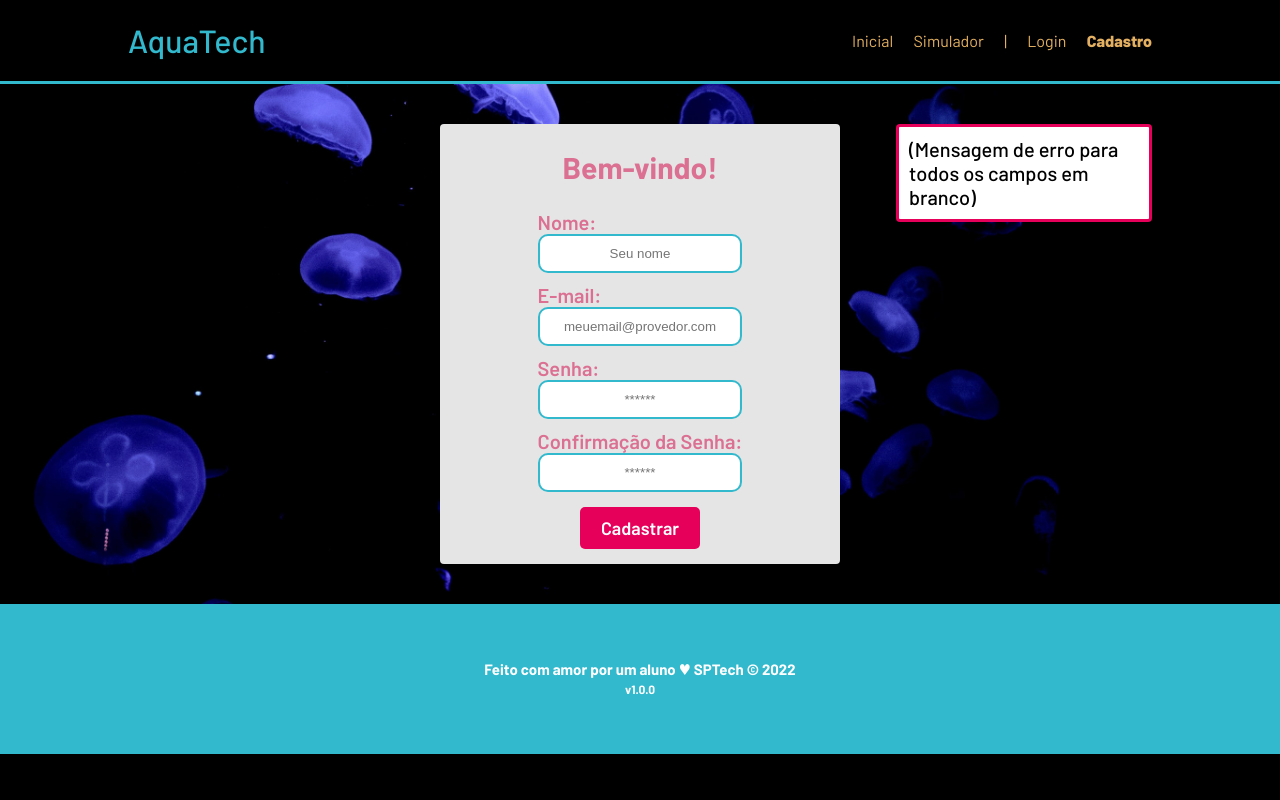
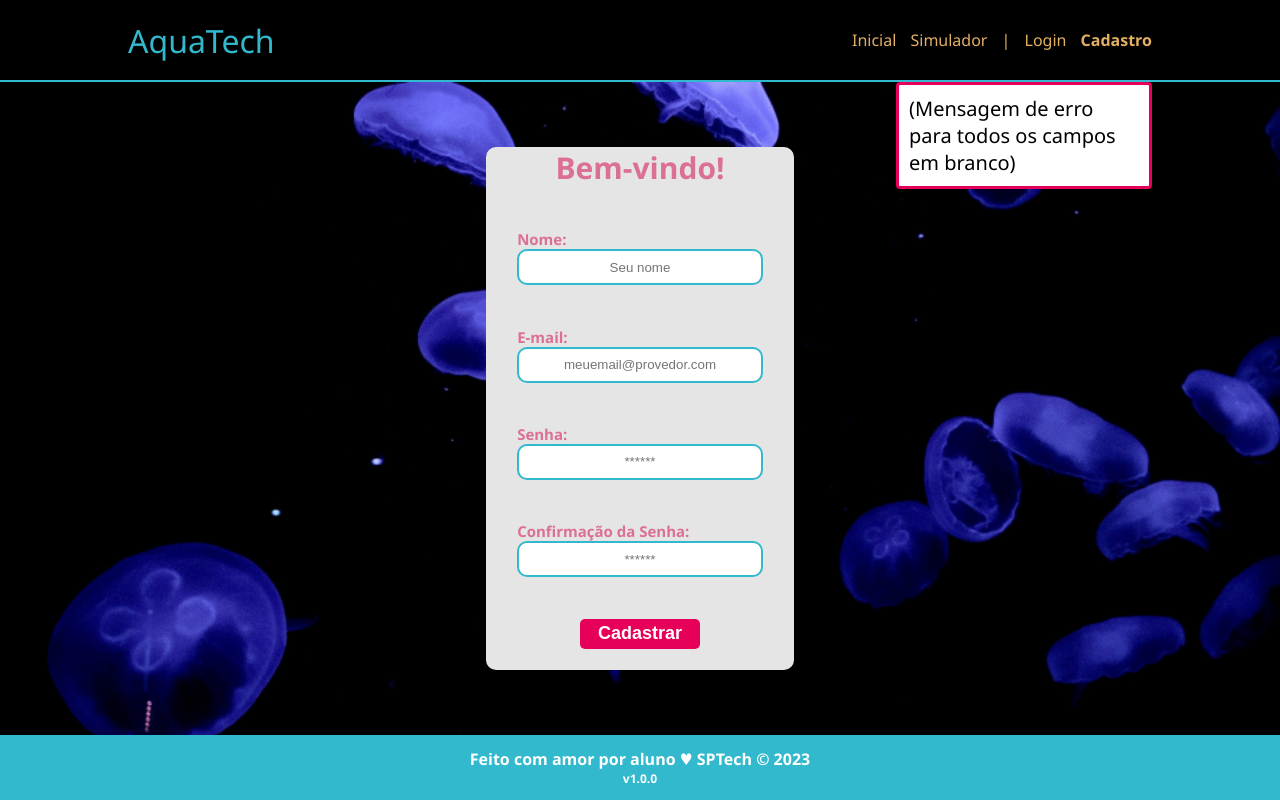
Before and after one commit to BandTec/web-data-viz, a website: page site/public/cadastro.html in a window 1280 px wide. Both pictures are taken after a click on the button "Cadastrar". Drawn offline with Linux system fonts and the light colour scheme.

Commit message:
refatoração dos css e do html

```diff
--- a/site/public/cadastro.html
+++ b/site/public/cadastro.html
@@ -13,7 +13,7 @@
 
 
     <link rel="icon" href="./assets/icon/favicon2.ico">
-    <link rel="stylesheet" href="./css/style.css">
+    <link rel="stylesheet" href="./css/estilo.css">
     <link rel="preconnect" href="https://fonts.gstatic.com">
     <link
         href="https://fonts.googleapis.com/css2?family=Exo+2:ital,wght@0,100;0,200;0,300;0,400;0,500;0,600;0,700;0,800;0,900;1,100;1,200;1,300;1,400;1,500;1,600;1,700;1,800;1,900&display=swap"
@@ -28,19 +28,17 @@
             <h1 class="titulo">AquaTech</h1>
             <ul class="navbar">
                 <li>
-                    <a href="./index.html">
-                        Inicial
-                    </a>
+                    <a href="index.html">Inicial</a>
                 </li>
                 <li>
-                    <a href="./simulador.html">Simulador</a>
+                    <a href="simulador.html">Simulador</a>
                 </li>
                 <li>|</li>
                 <li>
-                    <a href="./login.html">Login</a>
+                    <a href="login.html">Login</a>
                 </li>
                 <li class="agora">
-                    <a href="./cadastro.html">Cadastro</a>
+                    <a href="#">Cadastro</a>
                 </li>
             </ul>
         </div>
@@ -48,14 +46,14 @@
     <!--header fim-->
 
 
-    <div class="banner ">
+    <div class="login">
         <div class="alerta_erro">
             <div class="card_erro" id="cardErro">
                 <span id="mensagem_erro"></span>
             </div>
         </div>
-        <div class="container tamanho-conteudo">
-            <div class="card medio">
+        <div class="container">
+            <div class="card card-cadastro">
                 <h2>Bem-vindo!</h2>
                 <div class="formulario">
 
@@ -64,28 +62,30 @@
                          Assim que inserir vá para o script abaixo.
                      -->
 
-                    <span class="tipo_campo">Nome:</span>
-                    <input id="nome_input" type="text" placeholder="Seu nome">
-
-                    <span class="tipo_campo">E-mail:</span>
-                    <input id="email_input" type="text" placeholder="meuemail@provedor.com">
-
-                    <span class="tipo_campo">Senha:</span>
-                    <input id="senha_input" type="password" placeholder="******">
-
-                    <span class="tipo_campo">Confirmação da Senha:</span>
-                    <input id="confirmacao_senha_input" type="password" placeholder="******">
-
-                    <button class="btn" onclick="cadastrar()">Cadastrar</button>
+                    <div class="campo">
+                        <span>Nome:</span>
+                        <input id="nome_input" type="text" placeholder="Seu nome">
+                    </div>
+                    <div class="campo">
+                        <span>E-mail:</span>
+                        <input id="email_input" type="text" placeholder="meuemail@provedor.com">
+                    </div>
+                    <div class="campo">
+                        <span>Senha:</span>
+                        <input id="senha_input" type="password" placeholder="******">
+                    </div>
+                    <div class="campo">
+                        <span>Confirmação da Senha:</span>
+                        <input id="confirmacao_senha_input" type="password" placeholder="******">
+                    </div>
+                    <button class="botao" onclick="cadastrar()">Cadastrar</button>
 
                 </div>
                 <div id="div_aguardar" class="loading-div">
                     <img src="./assets/circle-loading.gif" id="loading-gif">
                 </div>
 
-                <div id="div_erros_login">
-
-                </div>
+                <div id="div_erros_login"></div>
             </div>
         </div>
     </div>
@@ -93,12 +93,8 @@
     <!--footer inicio-->
     <div class="footer">
         <div class="container">
-            <h4>Feito com amor por um aluno &hearts; SPTech &copy; 2022
-                <br>
-                <span class="version">
-                    v1.0.0
-                </span>
-            </h4>
+            <h4>Feito com amor por aluno &hearts; SPTech &copy; 2023</h4>
+            <span class="version">v1.0.0</span>
         </div>
     </div>
     <!--footer fim-->
--- /dev/null
+++ b/site/public/css/estilo.css
@@ -0,0 +1,259 @@
+body {
+  margin: 0;
+  padding: 0;
+  font-family: 'Barlow', 'Segoe UI', 'Segoe UI', Tahoma, Geneva, Verdana, sans-serif;
+  background-color: black;
+}
+
+:root {
+  --tamanho-header: 80px;
+  --tamanho-banner: calc(100vh - var(--tamanho-header) - var(--tamanho-footer) - 2px);
+  --tamanho-simulador: calc(100vh - var(--tamanho-header) - var(--tamanho-footer) - 2px);
+  --tamanho-login: calc(100vh - var(--tamanho-header) - var(--tamanho-footer) - 2px);
+  --tamanho-footer: 65px;
+}
+
+.container {
+  display: flex;
+  width: 80%;
+  margin: auto;
+}
+
+.header {
+  height: var(--tamanho-header);
+  border-bottom: 2px solid #32b9cd;
+}
+
+.header .container {
+  justify-content: space-between;
+  align-items: center;
+  height: 100%;
+}
+
+.header a {
+  text-decoration: none;
+  color: #e3b062;
+}
+
+.agora {
+  font-weight: 800;
+}
+
+.navbar {
+  width: 300px;
+  display: flex;
+  align-items: center;
+  justify-content: space-between;
+  list-style: none;
+  color: #e3b062;
+}
+
+.titulo {
+  color: #32b9cd;
+  width: fit-content;
+  font-weight: 500;
+}
+
+.header h1 {
+  margin: 0;
+}
+
+.banner {
+  height: var(--tamanho-banner);
+  background-image: url('../assets/imgs/bg-jelly-fish-para-home.png');
+  background-size: cover;
+}
+
+.banner .container {
+  justify-content: center;
+  align-items: center;
+  height: 100%;
+}
+
+.banner .container p {
+  font-size: 36px;
+  color: white;
+  width: 280px;
+}
+
+.banner .container span {
+  font-weight: 800;
+}
+
+.social {
+  background-color: #e5e5e5;
+  display: flex;
+}
+
+.social .container {
+  justify-content: center;
+}
+
+.box img {
+  width: 170px;
+}
+
+.social .container .boxes {
+  display: flex;
+  justify-content: space-between;
+  width: 100%;
+}
+
+.box {
+  width: 280px;
+  height: 450px;
+  display: flex;
+  flex-direction: column;
+  justify-content: center;
+  align-items: center;
+}
+
+.box p {
+  text-align: center;
+}
+
+.login {
+  height: var(--tamanho-login);
+  background-image: url('../assets/imgs/bg-jelly-fish-para-home.png');
+  background-size: cover;
+}
+
+.login .container {
+  justify-content: center;
+  align-items: center;
+  height: 100%;
+}
+
+.card {
+  width: 30%;
+  background-color: #e5e5e5;
+  border-radius: 10px;
+  display: flex;
+  align-items: center;
+  justify-content: space-evenly;
+  flex-direction: column;
+  color: palevioletred;
+  row-gap: 20px;
+}
+
+.card-cadastro {
+  height: 80%;
+}
+
+.card-login {
+  height: 60%;
+}
+
+.card h2 {
+  margin: 0;
+  font-size: 30px;
+}
+
+.formulario {
+  display: flex;
+  height: 90%;
+  width: 80%;
+  justify-content: space-around;
+  flex-direction: column;
+}
+
+.formulario span {
+  font-size: 15px;
+  font-weight: 800;
+}
+
+.formulario input {
+  border: 2px solid #32b9cd;
+  height: 30px;
+  text-align: center;
+  border-radius: 10px;
+}
+
+.campo {
+  display: flex;
+  flex-direction: column;
+  justify-content: start;
+}
+
+.botao {
+  cursor: pointer;
+  font-family: "Barlow", sans-serif;
+  border: 0;
+  border-radius: 5px;
+  font-weight: 600;
+  font-size: 18px;
+  color: #fff;
+  background-color: #e6005a;
+  width: 120px;
+  height: 30px;
+  align-self: center;
+}
+
+.loading-div {
+  width: 50px;
+  display: none;
+}
+
+.loading-div img {
+  height: 50px;
+  width: 50px;
+}
+
+#div_erros_login {
+  display: none
+}
+
+.alerta_erro{
+  display: flex;
+  justify-content: flex-end;
+}
+
+.card_erro {
+  display: none;
+  background-color: #fff;
+  color: black;
+  width: 230px;
+  position: fixed;
+  border-radius: 4px;
+  border: #e6005a 3px solid;
+  padding: 10px;
+  margin-right: 10%;
+}
+
+.card_erro #mensagem_erro{
+  font-weight: 500;
+  font-size: 20px;
+}
+
+.footer {
+  height: var(--tamanho-footer);
+  width: 100%;
+  background-color: #32b9cd;
+  color: #fff;
+}
+
+.footer h4 {
+  margin: 0;
+}
+
+.footer .container {
+  align-items: center;
+  justify-content: center;
+  flex-direction: column;
+  height: 100%;
+}
+
+.footer .container .version {
+  font-size: 12px;
+  font-weight: 800;
+}
+
+.simulador {
+  color: white;
+}
+
+.simulador .container {
+  flex-direction: column;
+  overflow: scroll;
+  height: var(--tamanho-simulador);
+}
```
Also changed, not shown: site/public/index.html (+23 -27 lines), site/public/login.html (+19 -29 lines), site/public/simulador.html (+3 -7 lines).
